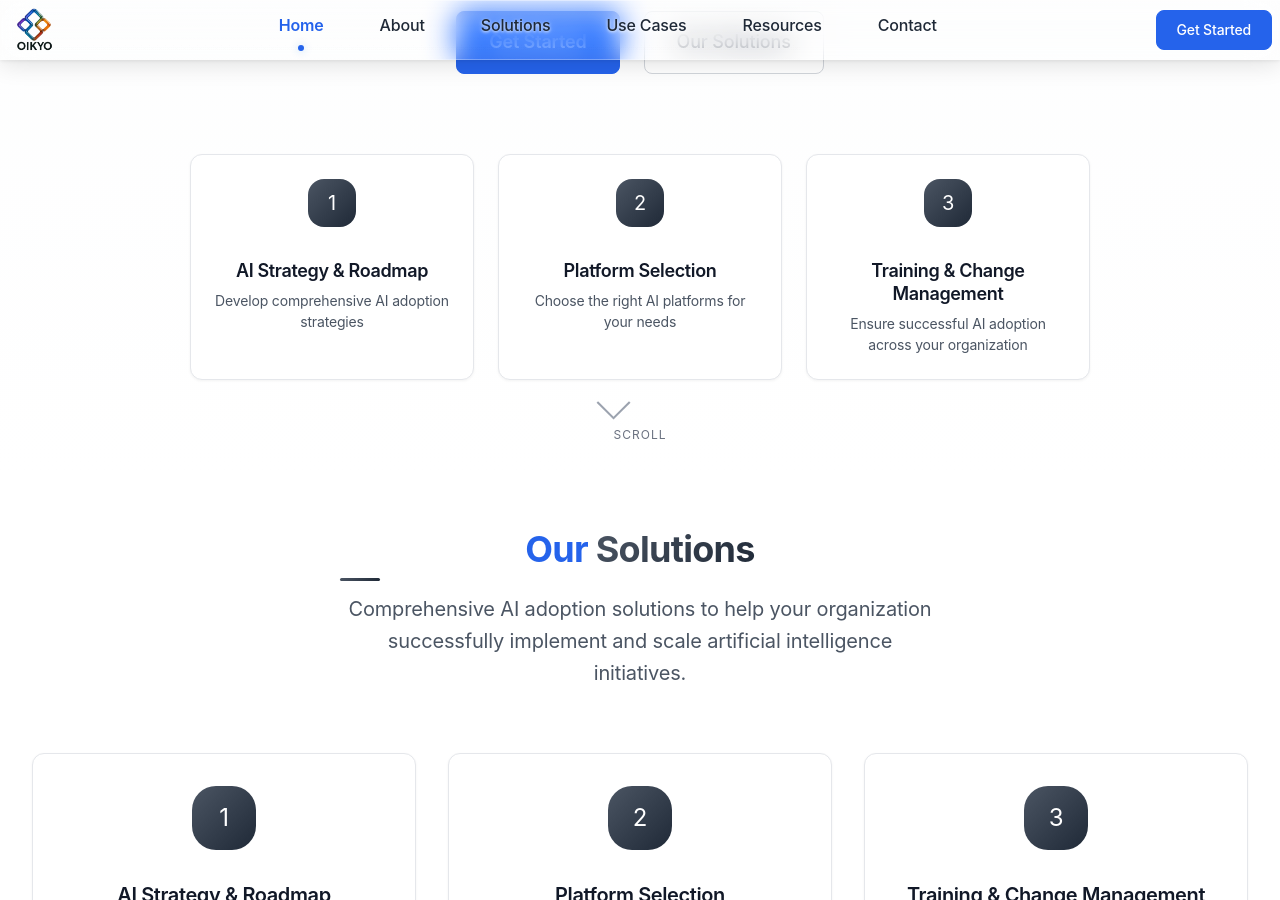
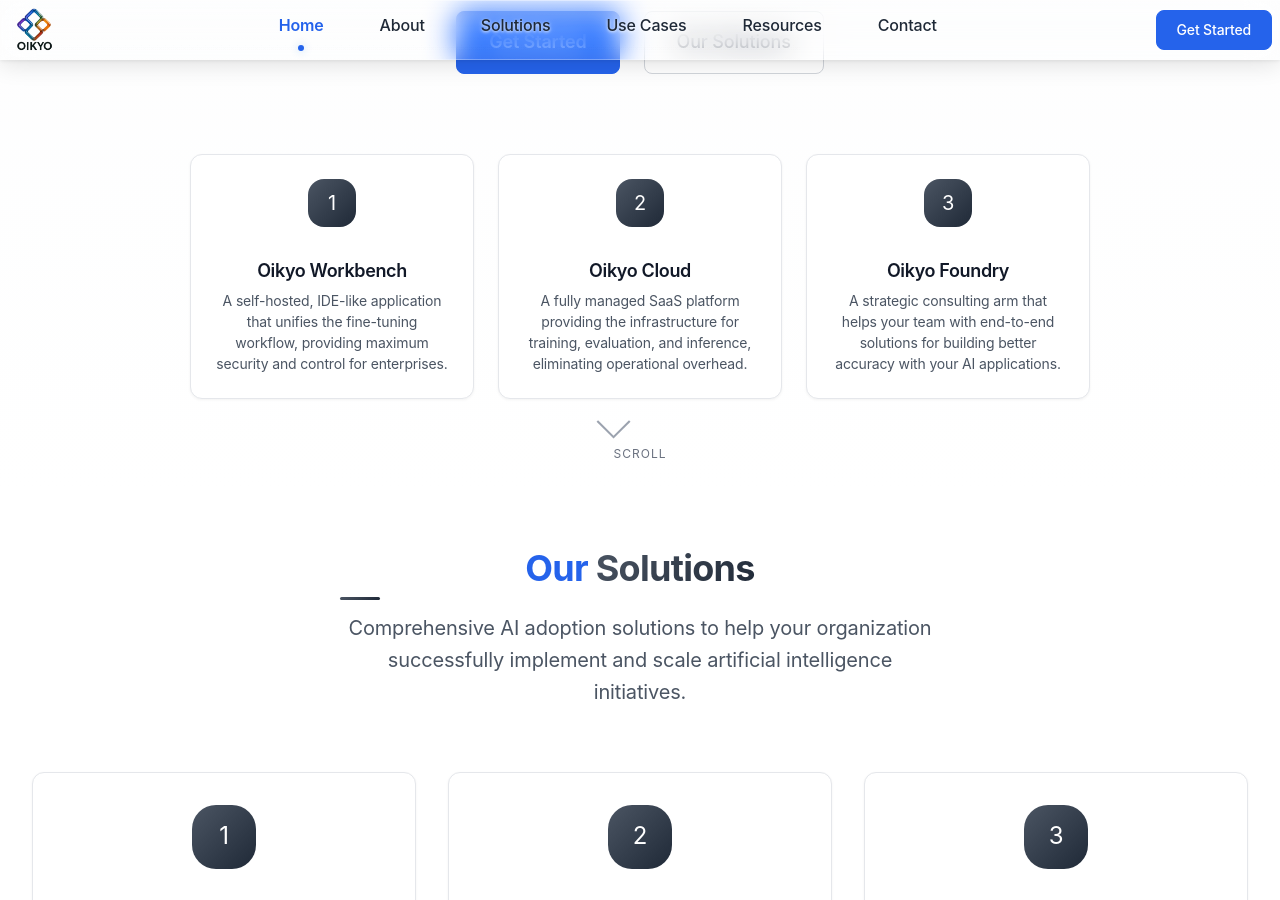
Before and after one commit to oikyoai/oikyo.ai, a Jekyll site: the page built from index.md, in a window 1280 px wide and 900 px high, scrolled down 373 px. Built offline with Jekyll 4.4.1, drawn with Linux system fonts in a browser that asks for light colours; some of the changed text lies outside the part shown.

Commit message:
Updates to services.yml
Changed all service offerings to our solution offerings.

```diff
--- a/_data/services.yml
+++ b/_data/services.yml
@@ -1,27 +1,27 @@
 services:
-  - title: "AI Strategy & Roadmap"
-    description: "Develop comprehensive AI adoption strategies"
+  - title: "Oikyo Workbench"
+    description: "A self-hosted, IDE-like application that unifies the fine-tuning workflow, providing maximum security and control for enterprises."
     icon: "strategy-icon.svg"
     features:
-      - "Current state assessment"
-      - "ROI modeling"
-      - "Implementation roadmap"
+      - "Model Discovery and management across 200+ small and large models"
+      - "Train Models with your organization's data within your data boundary"
+      - "Evals, Inference, closing the loop from a unified IDE"
 
-  - title: "Platform Selection"
-    description: "Choose the right AI platforms for your needs"
+  - title: "Oikyo Cloud"
+    description: "A fully managed SaaS platform providing the infrastructure for training, evaluation, and inference, eliminating operational overhead."
     icon: "platform-icon.svg"
     features:
-      - "Vendor evaluation"
-      - "Technical assessment"
-      - "Integration planning"
+      - "Cloud-based model fine-tuning and hosting services"
+      - "Performance optimization and online monitoring of training and eval jobs"
+      - "Flexibility with Pay-as-you-go and Enterprise pricing"
 
-  - title: "Training & Change Management"
-    description: "Ensure successful AI adoption across your organization"
+  - title: "Oikyo Foundry"
+    description: "A strategic consulting arm that helps your team with end-to-end solutions for building better accuracy with your AI applications."
     icon: "training-icon.svg"
     features:
-      - "Staff training programs"
-      - "Change management"
-      - "Best practices implementation"
+      - "AI Strategy Assessment"
+      - "Model Specialization Sprint"
+      - "Enterprise Integration"
 
   - title: "Compliance & Ethics"
     description: "Navigate AI governance and regulatory requirements"
```
